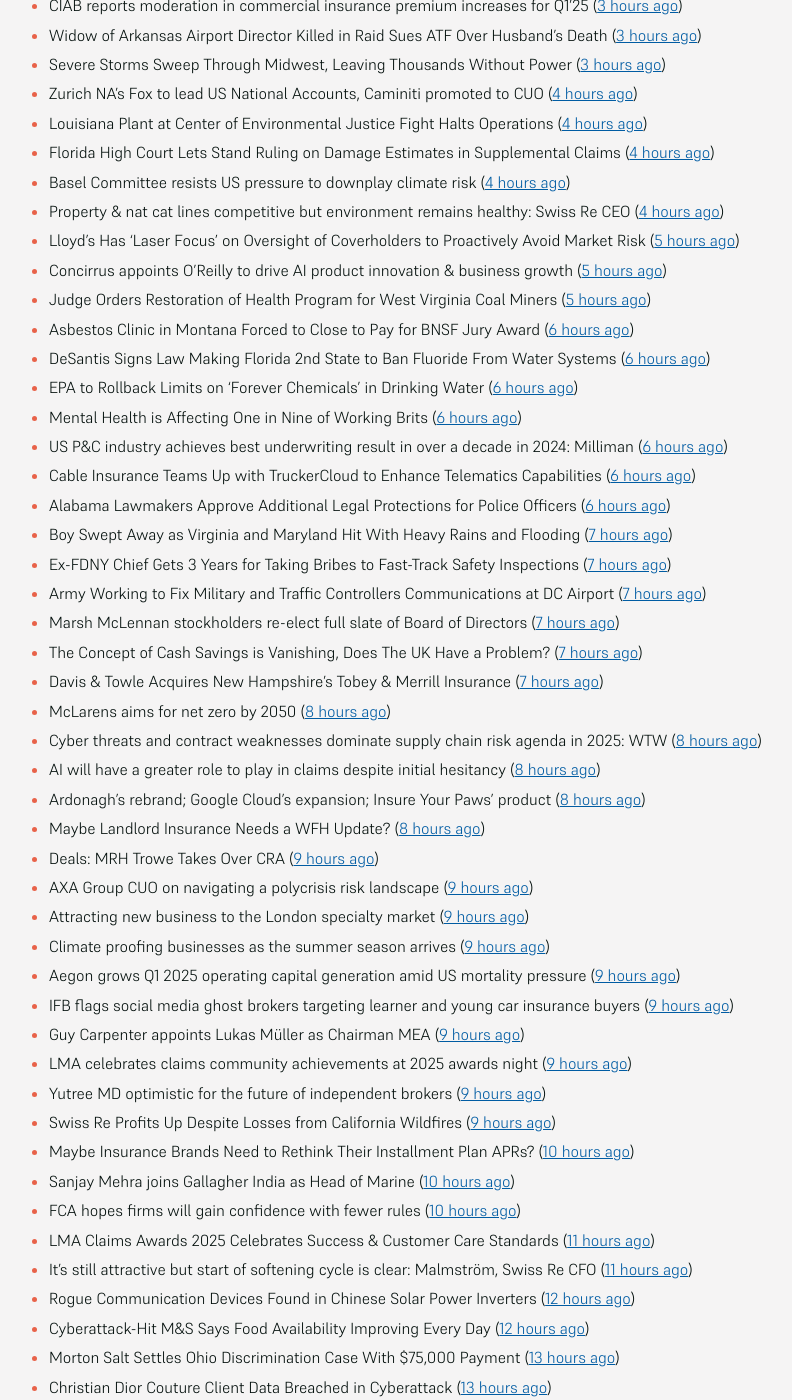
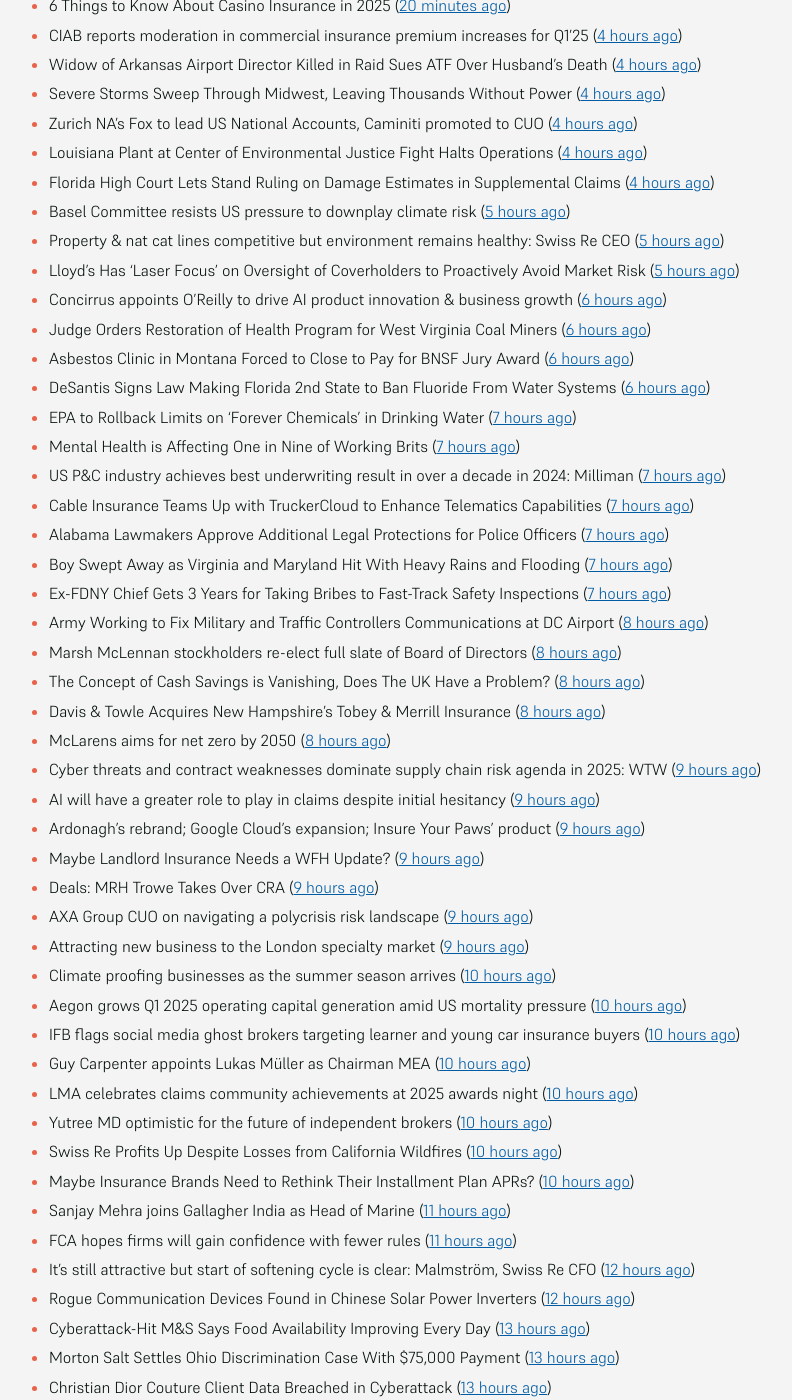
Before and after one commit to mat-0/feeds.thechels.uk, a Jekyll site: the page built from index.md, in a window 1280 px wide and 1400 px high, scrolled down 280 px. Shown: the whole window, without its empty margins (215-1007 px from the left). Built offline with Jekyll 4.4.1, drawn with Linux system fonts in a browser that asks for light colours; some of the changed text lies outside the part shown.

Commit message:
New Feed

```diff
--- a/index.md
+++ b/index.md
@@ -8,52 +8,52 @@ description: Latest Updates
 [Get this as an RSS feed](/feed.rss)
 
 <!-- news_marker starts -->
-- CIAB reports moderation in commercial insurance premium increases for Q1’25 ([3 hours ago](https://www.reinsurancene.ws/ciab-reports-moderation-in-commercial-insurance-premium-increases-for-q125/))
-- Widow of Arkansas Airport Director Killed in Raid Sues ATF Over Husband’s Death ([3 hours ago](https://www.insurancejournal.com/news/southcentral/2025/05/16/824097.htm))
-- Severe Storms Sweep Through Midwest, Leaving Thousands Without Power ([3 hours ago](https://www.insurancejournal.com/news/midwest/2025/05/16/824092.htm))
+- 6 Things to Know About Casino Insurance in 2025 ([20 minutes ago](https://insurance-edge.net/2025/05/16/6-things-to-know-about-casino-insurance-in-2025/))
+- CIAB reports moderation in commercial insurance premium increases for Q1’25 ([4 hours ago](https://www.reinsurancene.ws/ciab-reports-moderation-in-commercial-insurance-premium-increases-for-q125/))
+- Widow of Arkansas Airport Director Killed in Raid Sues ATF Over Husband’s Death ([4 hours ago](https://www.insurancejournal.com/news/southcentral/2025/05/16/824097.htm))
+- Severe Storms Sweep Through Midwest, Leaving Thousands Without Power ([4 hours ago](https://www.insurancejournal.com/news/midwest/2025/05/16/824092.htm))
 - Zurich NA’s Fox to lead US National Accounts, Caminiti promoted to CUO ([4 hours ago](https://www.reinsurancene.ws/zurich-nas-fox-to-lead-us-national-accounts-caminiti-promoted-to-cuo/))
 - Louisiana Plant at Center of Environmental Justice Fight Halts Operations ([4 hours ago](https://www.insurancejournal.com/news/southcentral/2025/05/16/824085.htm))
 - Florida High Court Lets Stand Ruling on Damage Estimates in Supplemental Claims ([4 hours ago](https://www.insurancejournal.com/news/southeast/2025/05/16/824076.htm))
-- Basel Committee resists US pressure to downplay climate risk ([4 hours ago](https://www.dig-in.com/articles/basel-committee-resists-us-pressure-to-downplay-climate-risk))
-- Property & nat cat lines competitive but environment remains healthy: Swiss Re CEO ([4 hours ago](https://www.reinsurancene.ws/property-nat-cat-lines-competitive-but-environment-remains-healthy-swiss-re-ceo/))
+- Basel Committee resists US pressure to downplay climate risk ([5 hours ago](https://www.dig-in.com/articles/basel-committee-resists-us-pressure-to-downplay-climate-risk))
+- Property & nat cat lines competitive but environment remains healthy: Swiss Re CEO ([5 hours ago](https://www.reinsurancene.ws/property-nat-cat-lines-competitive-but-environment-remains-healthy-swiss-re-ceo/))
 - Lloyd’s Has ‘Laser Focus’ on Oversight of Coverholders to Proactively Avoid Market Risk ([5 hours ago](https://www.insurancejournal.com/news/international/2025/05/16/824065.htm))
-- Concirrus appoints O’Reilly to drive AI product innovation & business growth ([5 hours ago](https://www.reinsurancene.ws/concirrus-appoints-oreilly-to-drive-ai-product-innovation-business-growth/))
-- Judge Orders Restoration of Health Program for West Virginia Coal Miners ([5 hours ago](https://www.insurancejournal.com/news/southeast/2025/05/16/824060.htm))
+- Concirrus appoints O’Reilly to drive AI product innovation & business growth ([6 hours ago](https://www.reinsurancene.ws/concirrus-appoints-oreilly-to-drive-ai-product-innovation-business-growth/))
+- Judge Orders Restoration of Health Program for West Virginia Coal Miners ([6 hours ago](https://www.insurancejournal.com/news/southeast/2025/05/16/824060.htm))
 - Asbestos Clinic in Montana Forced to Close to Pay for BNSF Jury Award ([6 hours ago](https://www.insurancejournal.com/news/west/2025/05/16/824055.htm))
 - DeSantis Signs Law Making Florida 2nd State to Ban Fluoride From Water Systems ([6 hours ago](https://www.insurancejournal.com/news/southeast/2025/05/16/824051.htm))
-- EPA to Rollback Limits on ‘Forever Chemicals’ in Drinking Water ([6 hours ago](https://www.insurancejournal.com/news/national/2025/05/16/824047.htm))
-- Mental Health is Affecting One in Nine of Working Brits ([6 hours ago](https://insurance-edge.net/2025/05/16/mental-health-is-affecting-one-in-nine-of-working-brits/))
-- US P&C industry achieves best underwriting result in over a decade in 2024: Milliman ([6 hours ago](https://www.reinsurancene.ws/us-pc-industry-achieves-best-underwriting-result-in-over-a-decade-in-2024-milliman/))
-- Cable Insurance Teams Up with TruckerCloud to Enhance Telematics Capabilities ([6 hours ago](https://www.insurtechinsights.com/cable-insurance-teams-up-with-truckercloud-to-enhance-telematics-capabilities/))
-- Alabama Lawmakers Approve Additional Legal Protections for Police Officers ([6 hours ago](https://www.insurancejournal.com/news/southeast/2025/05/16/824044.htm))
+- EPA to Rollback Limits on ‘Forever Chemicals’ in Drinking Water ([7 hours ago](https://www.insurancejournal.com/news/national/2025/05/16/824047.htm))
+- Mental Health is Affecting One in Nine of Working Brits ([7 hours ago](https://insurance-edge.net/2025/05/16/mental-health-is-affecting-one-in-nine-of-working-brits/))
+- US P&C industry achieves best underwriting result in over a decade in 2024: Milliman ([7 hours ago](https://www.reinsurancene.ws/us-pc-industry-achieves-best-underwriting-result-in-over-a-decade-in-2024-milliman/))
+- Cable Insurance Teams Up with TruckerCloud to Enhance Telematics Capabilities ([7 hours ago](https://www.insurtechinsights.com/cable-insurance-teams-up-with-truckercloud-to-enhance-telematics-capabilities/))
+- Alabama Lawmakers Approve Additional Legal Protections for Police Officers ([7 hours ago](https://www.insurancejournal.com/news/southeast/2025/05/16/824044.htm))
 - Boy Swept Away as Virginia and Maryland Hit With Heavy Rains and Flooding ([7 hours ago](https://www.insurancejournal.com/news/east/2025/05/16/824034.htm))
 - Ex-FDNY Chief Gets 3 Years for Taking Bribes to Fast-Track Safety Inspections ([7 hours ago](https://www.insurancejournal.com/news/east/2025/05/16/824030.htm))
-- Army Working to Fix Military and Traffic Controllers Communications at DC Airport ([7 hours ago](https://www.insurancejournal.com/news/east/2025/05/16/824024.htm))
-- Marsh McLennan stockholders re-elect full slate of Board of Directors ([7 hours ago](https://www.reinsurancene.ws/marsh-mclennan-stockholders-re-elect-full-slate-of-board-of-directors/))
-- The Concept of Cash Savings is Vanishing, Does The UK Have a Problem? ([7 hours ago](https://insurance-edge.net/2025/05/16/the-concept-of-cash-savings-is-vanishing-does-the-uk-have-a-problem/))
-- Davis & Towle Acquires New Hampshire’s Tobey & Merrill Insurance ([7 hours ago](https://www.insurancejournal.com/news/east/2025/05/16/824021.htm))
+- Army Working to Fix Military and Traffic Controllers Communications at DC Airport ([8 hours ago](https://www.insurancejournal.com/news/east/2025/05/16/824024.htm))
+- Marsh McLennan stockholders re-elect full slate of Board of Directors ([8 hours ago](https://www.reinsurancene.ws/marsh-mclennan-stockholders-re-elect-full-slate-of-board-of-directors/))
+- The Concept of Cash Savings is Vanishing, Does The UK Have a Problem? ([8 hours ago](https://insurance-edge.net/2025/05/16/the-concept-of-cash-savings-is-vanishing-does-the-uk-have-a-problem/))
+- Davis & Towle Acquires New Hampshire’s Tobey & Merrill Insurance ([8 hours ago](https://www.insurancejournal.com/news/east/2025/05/16/824021.htm))
 - McLarens aims for net zero by 2050 ([8 hours ago](https://www.postonline.co.uk/news/7957770/mclarens-aims-for-net-zero-by-2050))
-- Cyber threats and contract weaknesses dominate supply chain risk agenda in 2025: WTW ([8 hours ago](https://www.reinsurancene.ws/cyber-threats-and-contract-weaknesses-dominate-supply-chain-risk-agenda-in-2025-wtw/))
-- AI will have a greater role to play in claims despite initial hesitancy ([8 hours ago](https://www.postonline.co.uk/broker/7957769/ai-will-have-a-greater-role-to-play-in-claims-despite-initial-hesitancy))
-- Ardonagh’s rebrand; Google Cloud’s expansion; Insure Your Paws’ product ([8 hours ago](https://www.postonline.co.uk/news/7957764/ardonaghs-rebrand-google-clouds-expansion-insure-your-paws-product))
-- Maybe Landlord Insurance Needs a WFH Update? ([8 hours ago](https://insurance-edge.net/2025/05/16/maybe-landlord-insurance-needs-a-wfh-update/))
+- Cyber threats and contract weaknesses dominate supply chain risk agenda in 2025: WTW ([9 hours ago](https://www.reinsurancene.ws/cyber-threats-and-contract-weaknesses-dominate-supply-chain-risk-agenda-in-2025-wtw/))
+- AI will have a greater role to play in claims despite initial hesitancy ([9 hours ago](https://www.postonline.co.uk/broker/7957769/ai-will-have-a-greater-role-to-play-in-claims-despite-initial-hesitancy))
+- Ardonagh’s rebrand; Google Cloud’s expansion; Insure Your Paws’ product ([9 hours ago](https://www.postonline.co.uk/news/7957764/ardonaghs-rebrand-google-clouds-expansion-insure-your-paws-product))
+- Maybe Landlord Insurance Needs a WFH Update? ([9 hours ago](https://insurance-edge.net/2025/05/16/maybe-landlord-insurance-needs-a-wfh-update/))
 - Deals: MRH Trowe Takes Over CRA ([9 hours ago](https://insurance-edge.net/2025/05/16/deals-mrh-trowe-takes-over-cra/))
 - AXA Group CUO on navigating a polycrisis risk landscape ([9 hours ago](https://www.insurancebusinessmag.com/uk/news/breaking-news/axa-group-cuo-on-navigating-a-polycrisis-risk-landscape-535921.aspx))
 - Attracting new business to the London specialty market ([9 hours ago](https://www.insurancebusinessmag.com/uk/news/breaking-news/attracting-new-business-to-the-london-specialty-market-535974.aspx))
-- Climate proofing businesses as the summer season arrives ([9 hours ago](https://www.insurancebusinessmag.com/uk/news/catastrophe/climate-proofing-businesses-as-the-summer-season-arrives-535973.aspx))
-- Aegon grows Q1 2025 operating capital generation amid US mortality pressure ([9 hours ago](https://www.insurancebusinessmag.com/uk/news/breaking-news/aegon-grows-q1-2025-operating-capital-generation-amid-us-mortality-pressure-535972.aspx))
-- IFB flags social media ghost brokers targeting learner and young car insurance buyers ([9 hours ago](https://www.insurancebusinessmag.com/uk/news/auto-motor/ifb-flags-social-media-ghost-brokers-targeting-learner-and-young-car-insurance-buyers-535971.aspx))
-- Guy Carpenter appoints Lukas Müller as Chairman MEA ([9 hours ago](https://www.reinsurancene.ws/guy-carpenter-appoints-lukas-muller-as-chairman-mea/))
-- LMA celebrates claims community achievements at 2025 awards night ([9 hours ago](https://www.insurancebusinessmag.com/uk/news/claims/lma-celebrates-claims-community-achievements-at-2025-awards-night-535970.aspx))
-- Yutree MD optimistic for the future of independent brokers ([9 hours ago](https://www.postonline.co.uk/news/7957767/yutree-md-optimistic-for-the-future-of-independent-brokers))
-- Swiss Re Profits Up Despite Losses from California Wildfires ([9 hours ago](https://www.insurancejournal.com/news/international/2025/05/16/824017.htm))
+- Climate proofing businesses as the summer season arrives ([10 hours ago](https://www.insurancebusinessmag.com/uk/news/catastrophe/climate-proofing-businesses-as-the-summer-season-arrives-535973.aspx))
+- Aegon grows Q1 2025 operating capital generation amid US mortality pressure ([10 hours ago](https://www.insurancebusinessmag.com/uk/news/breaking-news/aegon-grows-q1-2025-operating-capital-generation-amid-us-mortality-pressure-535972.aspx))
+- IFB flags social media ghost brokers targeting learner and young car insurance buyers ([10 hours ago](https://www.insurancebusinessmag.com/uk/news/auto-motor/ifb-flags-social-media-ghost-brokers-targeting-learner-and-young-car-insurance-buyers-535971.aspx))
+- Guy Carpenter appoints Lukas Müller as Chairman MEA ([10 hours ago](https://www.reinsurancene.ws/guy-carpenter-appoints-lukas-muller-as-chairman-mea/))
+- LMA celebrates claims community achievements at 2025 awards night ([10 hours ago](https://www.insurancebusinessmag.com/uk/news/claims/lma-celebrates-claims-community-achievements-at-2025-awards-night-535970.aspx))
+- Yutree MD optimistic for the future of independent brokers ([10 hours ago](https://www.postonline.co.uk/news/7957767/yutree-md-optimistic-for-the-future-of-independent-brokers))
+- Swiss Re Profits Up Despite Losses from California Wildfires ([10 hours ago](https://www.insurancejournal.com/news/international/2025/05/16/824017.htm))
 - Maybe Insurance Brands Need to Rethink Their Installment Plan APRs? ([10 hours ago](https://insurance-edge.net/2025/05/16/maybe-insurance-brands-need-to-rethink-their-installment-plan-aprs/))
-- Sanjay Mehra joins Gallagher India as Head of Marine ([10 hours ago](https://www.reinsurancene.ws/sanjay-mehra-joins-gallagher-india-as-head-of-marine/))
-- FCA hopes firms will gain confidence with fewer rules ([10 hours ago](https://www.postonline.co.uk/news/7957766/fca-hopes-firms-will-gain-confidence-with-fewer-rules))
-- LMA Claims Awards 2025 Celebrates Success & Customer Care Standards ([11 hours ago](https://insurance-edge.net/2025/05/16/lma-claims-awards-2025-celebrates-success-customer-care-standards/))
-- It’s still attractive but start of softening cycle is clear: Malmström, Swiss Re CFO ([11 hours ago](https://www.reinsurancene.ws/its-still-attractive-but-start-of-softening-cycle-is-clear-malmstrom-swiss-re-cfo/))
+- Sanjay Mehra joins Gallagher India as Head of Marine ([11 hours ago](https://www.reinsurancene.ws/sanjay-mehra-joins-gallagher-india-as-head-of-marine/))
+- FCA hopes firms will gain confidence with fewer rules ([11 hours ago](https://www.postonline.co.uk/news/7957766/fca-hopes-firms-will-gain-confidence-with-fewer-rules))
+- It’s still attractive but start of softening cycle is clear: Malmström, Swiss Re CFO ([12 hours ago](https://www.reinsurancene.ws/its-still-attractive-but-start-of-softening-cycle-is-clear-malmstrom-swiss-re-cfo/))
 - Rogue Communication Devices Found in Chinese Solar Power Inverters ([12 hours ago](https://www.insurancejournal.com/news/international/2025/05/16/824006.htm))
-- Cyberattack-Hit M&S Says Food Availability Improving Every Day ([12 hours ago](https://www.insurancejournal.com/news/international/2025/05/16/824002.htm))
+- Cyberattack-Hit M&S Says Food Availability Improving Every Day ([13 hours ago](https://www.insurancejournal.com/news/international/2025/05/16/824002.htm))
 - Morton Salt Settles Ohio Discrimination Case With $75,000 Payment ([13 hours ago](https://www.insurancejournal.com/news/midwest/2025/05/16/823999.htm))
 - Christian Dior Couture Client Data Breached in Cyberattack ([13 hours ago](https://www.insurancejournal.com/news/national/2025/05/16/823975.htm))
 - Consumer Intelligence urges insurers to consider TIC over APR ([13 hours ago](https://www.insurancebusinessmag.com/uk/news/auto-motor/consumer-intelligence-urges-insurers-to-consider-tic-over-apr-535940.aspx))
@@ -62,13 +62,13 @@ description: Latest Updates
 - Insurance moves: Rokstone, Insurance Advisory, Evolution Claims and AXA XL ([13 hours ago](https://www.insurancebusinessmag.com/uk/news/breaking-news/insurance-moves-rokstone-insurance-advisory-evolution-claims-and-axa-xl-535937.aspx))
 - Interest in AI grows but adoption remains limited - LMA ([13 hours ago](https://www.insurancebusinessmag.com/uk/news/technology/interest-in-ai-grows-but-adoption-remains-limited--lma-535936.aspx))
 - Sedgwick Experts Outline Key Workers’ Comp Claims Trends ([14 hours ago](https://www.insurancejournal.com/news/national/2025/05/16/823936.htm))
-- Estonia Says Russia Sent Jet After Attempt to Stop Sanction-Breaking Ship ([14 hours ago](https://www.insurancejournal.com/news/international/2025/05/16/823959.htm))
-- California DoorDash Driver Pleads Guilty to Stealing $2.5M in Deliveries Scam ([14 hours ago](https://www.insurancejournal.com/news/west/2025/05/16/823989.htm))
-- People Moves: Delos Insurance Solutions Names Coffman CRO; Venbrook Promotes Lang ([14 hours ago](https://www.insurancejournal.com/news/west/2025/05/16/823705.htm))
-- Pilot’s Lack of Oxygen Cited as Likely Factor in 2023 Private Jet Crash in Virginia ([14 hours ago](https://www.insurancejournal.com/news/east/2025/05/16/823826.htm))
-- Penny Black’s Social Diary: Markerstudy’s premiere; iCan’s lassi ([14 hours ago](https://www.postonline.co.uk/people/7957568/penny-blacks-social-diary-markerstudys-premiere-icans-lassi))
-- What Tiernan will find in the Lloyd's CEO in-tray ([14 hours ago](https://www.postonline.co.uk/lloydslondon/7957720/what-tiernan-will-find-in-the-lloyds-ceo-in-tray))
-- How insurers can use systemic risk knowledge internally ([23 hours ago](https://www.dig-in.com/opinion/how-insurers-can-use-systemic-risk-knowledge-internally))
+- Estonia Says Russia Sent Jet After Attempt to Stop Sanction-Breaking Ship ([15 hours ago](https://www.insurancejournal.com/news/international/2025/05/16/823959.htm))
+- California DoorDash Driver Pleads Guilty to Stealing $2.5M in Deliveries Scam ([15 hours ago](https://www.insurancejournal.com/news/west/2025/05/16/823989.htm))
+- People Moves: Delos Insurance Solutions Names Coffman CRO; Venbrook Promotes Lang ([15 hours ago](https://www.insurancejournal.com/news/west/2025/05/16/823705.htm))
+- Pilot’s Lack of Oxygen Cited as Likely Factor in 2023 Private Jet Crash in Virginia ([15 hours ago](https://www.insurancejournal.com/news/east/2025/05/16/823826.htm))
+- Penny Black’s Social Diary: Markerstudy’s premiere; iCan’s lassi ([15 hours ago](https://www.postonline.co.uk/people/7957568/penny-blacks-social-diary-markerstudys-premiere-icans-lassi))
+- What Tiernan will find in the Lloyd's CEO in-tray ([15 hours ago](https://www.postonline.co.uk/lloydslondon/7957720/what-tiernan-will-find-in-the-lloyds-ceo-in-tray))
+- How insurers can use systemic risk knowledge internally ([1 days ago](https://www.dig-in.com/opinion/how-insurers-can-use-systemic-risk-knowledge-internally))
 - Marsh McLennan moves to Amazon cloud; ZestyAI in Connecticut and West Virginia: Insurtech news ([1 days ago](https://www.dig-in.com/news/marsh-mclennan-to-amazon-cloud-zestyai-and-insurtech-news))
 - WTW report exposes shifting terrorism insurance risks ([1 days ago](https://www.insurancebusinessmag.com/uk/news/breaking-news/wtw-report-exposes-shifting-terrorism-insurance-risks-535909.aspx))
 - Tiernan calls out ‘egregious trading behaviours’ at Lloyd’s ([1 days ago](https://www.postonline.co.uk/lloydslondon/7957765/tiernan-calls-out-egregious-trading-behaviours-at-lloyds))
```
Also changed, not shown: other parts of index.md (+2 -2 lines).
